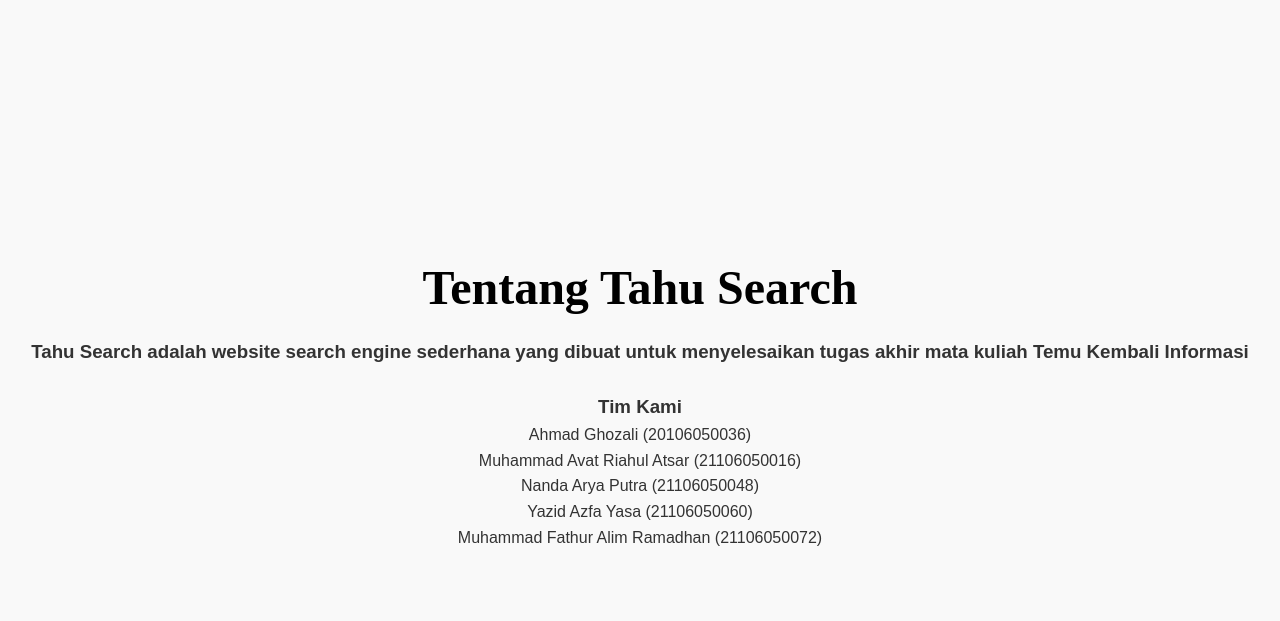
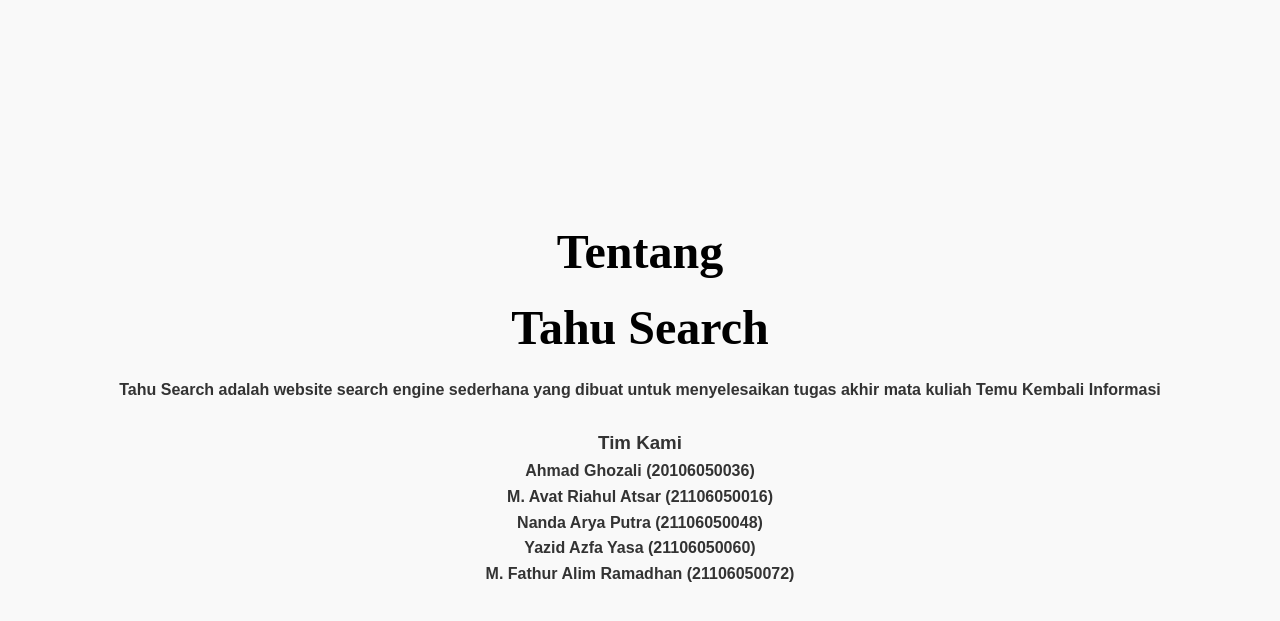
Before and after one commit to nandaarya/search-engine-backend, a Flask app: page /about in a window 1280 px wide. Shown: the top 621 px of the page. Run offline with Flask 3, Linux system fonts and the light colour scheme.

Commit message:
fix style

```diff
--- a/static/styles.css
+++ b/static/styles.css
@@ -14,6 +14,7 @@ body {
   flex-direction: column;
   align-items: center;
   justify-content: center;
+  text-align: center;
   min-height: 100vh;
   padding: 20px;
 }
--- a/templates/about.html
+++ b/templates/about.html
@@ -9,16 +9,16 @@
 </head>
 
   <body class="centered">
-    <h1>Tentang Tahu Search</h1>
-    <h3>Tahu Search adalah website search engine sederhana yang dibuat untuk menyelesaikan tugas akhir mata kuliah
+    <h1>Tentang<br>Tahu Search</h1>
+    <h4>Tahu Search adalah website search engine sederhana yang dibuat untuk menyelesaikan tugas akhir mata kuliah
       Temu Kembali Informasi</h3>
     <br />
     <h3>Tim Kami</h3>
-    <p>Ahmad Ghozali (20106050036)</p>
-    <p>Muhammad Avat Riahul Atsar (21106050016)</p>
-    <p>Nanda Arya Putra (21106050048)</p>
-    <p>Yazid Azfa Yasa (21106050060)</p>
-    <p>Muhammad Fathur Alim Ramadhan (21106050072)</p>
+    <h4>Ahmad Ghozali (20106050036)</h4>
+    <h4>M. Avat Riahul Atsar (21106050016)</h4>
+    <h4>Nanda Arya Putra (21106050048)</h4>
+    <h4>Yazid Azfa Yasa (21106050060)</h4>
+    <h4>M. Fathur Alim Ramadhan (21106050072)</h4>
   </body>
 
 </html>
--- a/templates/index.html
+++ b/templates/index.html
@@ -10,8 +10,8 @@
     <h1>Tahu Search</h1>
     <h2>Search Your Favorite Literature With Various Algorithms</h2>
     <form id="searchForm">
-      <input type="text" id="keyword" name="keyword" placeholder="Enter Keyword">
-      <select id="algorithm">
+      <input type="text" id="keyword" name="keyword" placeholder="Enter Keyword" style="width: 280px">
+      <select id="algorithm" style="width: 280px">
         <option value="vector-space">Vector Space Model</option>
         <option value="cosine-similarity">Cosine Similarity</option>
         <option value="naive-bayes">Naive Bayes</option>
```
